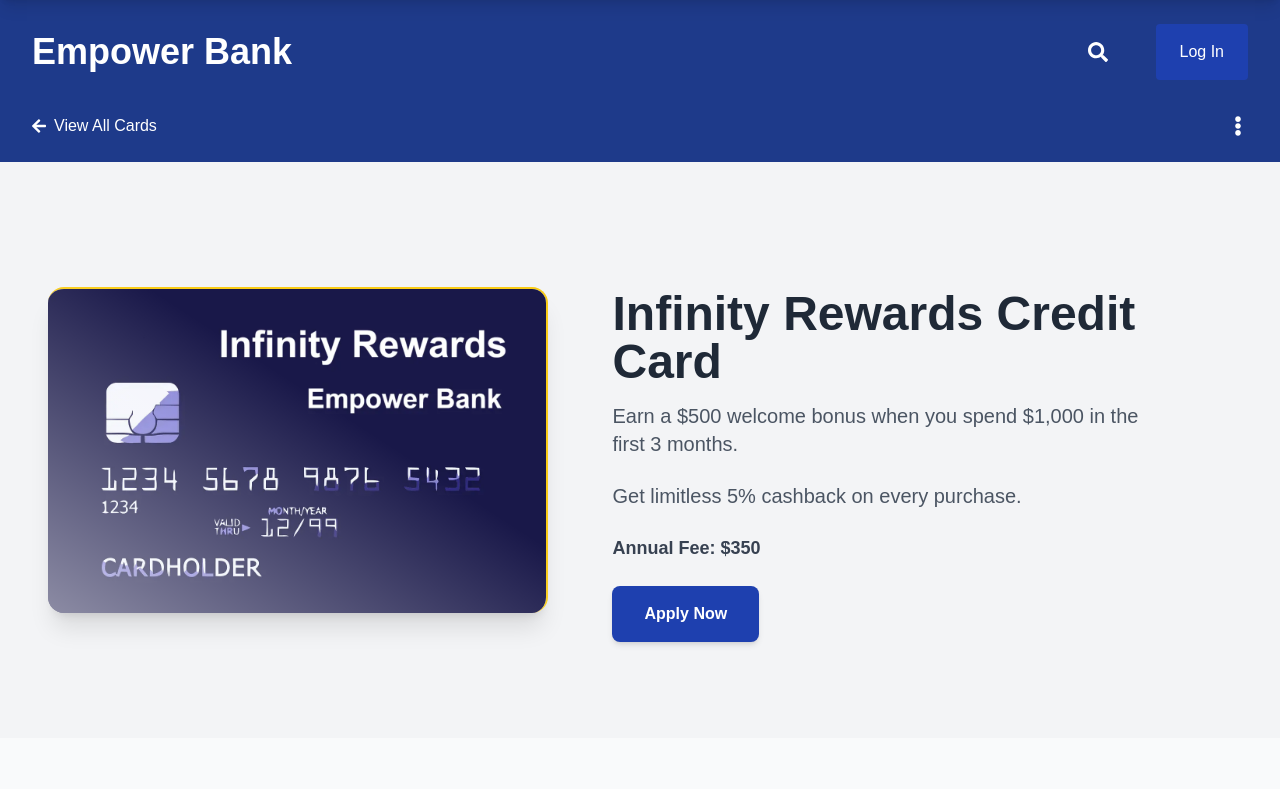
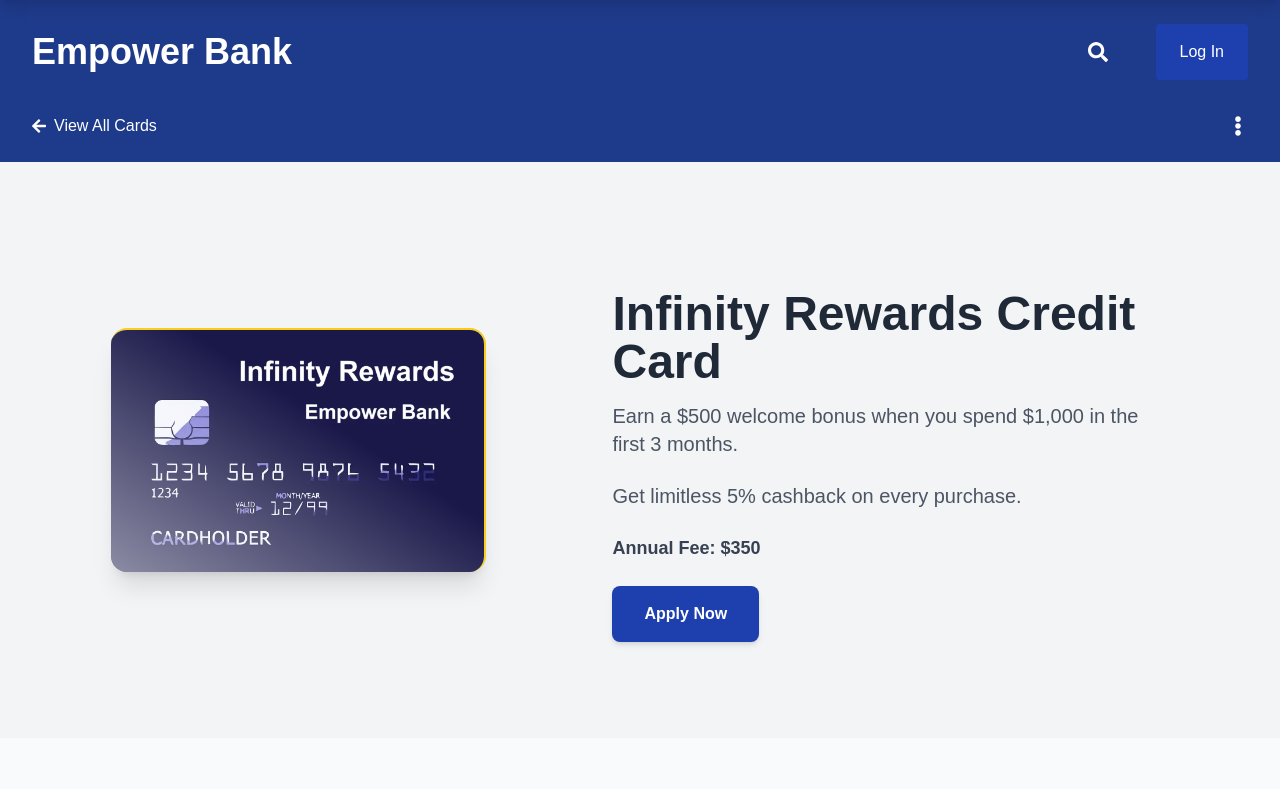
Before and after one commit to RoryDowse/financial-landing-page, a Next.js app: page / in a window 1280 px wide. Shown: the top 789 px of the page. Built offline with nearby package versions, Linux system fonts and the light colour scheme.

Commit message:
update large screen hero image size

```diff
--- a/src/app/components/Hero.tsx
+++ b/src/app/components/Hero.tsx
@@ -18,13 +18,13 @@ export default function Hero() {
                     width={500}
                     height={309}
                     priority // Preloads image for better performance (no need for eager loading)
-                    sizes="500px"
-                    className="mx-auto object-cover w-full h-full md:w-1/2 md:h-1/2 lg:w-full lg:h-full border-t-yellow-400 border-t-2 border-r-yellow-400 border-r-2 rounded-2xl shadow-xl"
+                    // sizes="300px"
+                    className="mx-auto object-cover w-full h-full md:w-1/2 md:h-1/2 lg:w-3/4 lg:h-3/4 border-t-yellow-400 border-t-2 border-r-yellow-400 border-r-2 rounded-2xl shadow-xl"
                     quality={90} // Serve high-quality images
                 />
                 )}
                 {/* Gradient overlay */}
-                <div className="absolute inset-0 bg-gradient-to-tr from-white to-transparent to-60% opacity-50 rounded-2xl pointer-events-none mx-auto w-full h-full md:w-1/2 md:h-full lg:w-full lg:h-full"></div>
+                <div className="absolute inset-0 bg-gradient-to-tr from-white to-transparent to-60% opacity-50 rounded-2xl pointer-events-none mx-auto w-full h-full md:w-1/2 md:h-full lg:w-3/4 lg:h-full"></div>
             </div>
 
             {/* Hero Content */}
```
